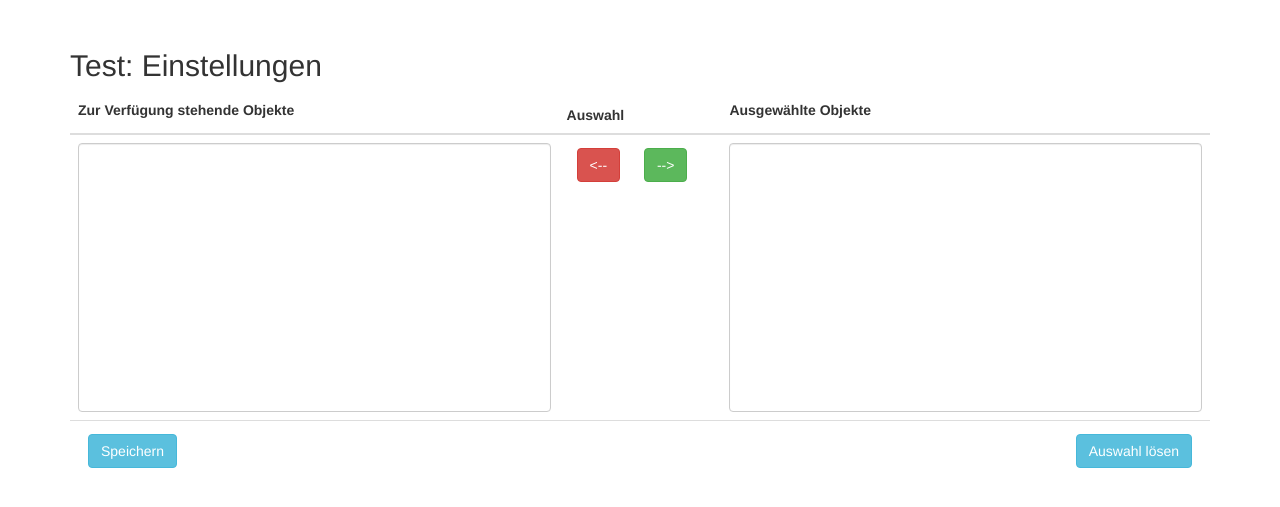
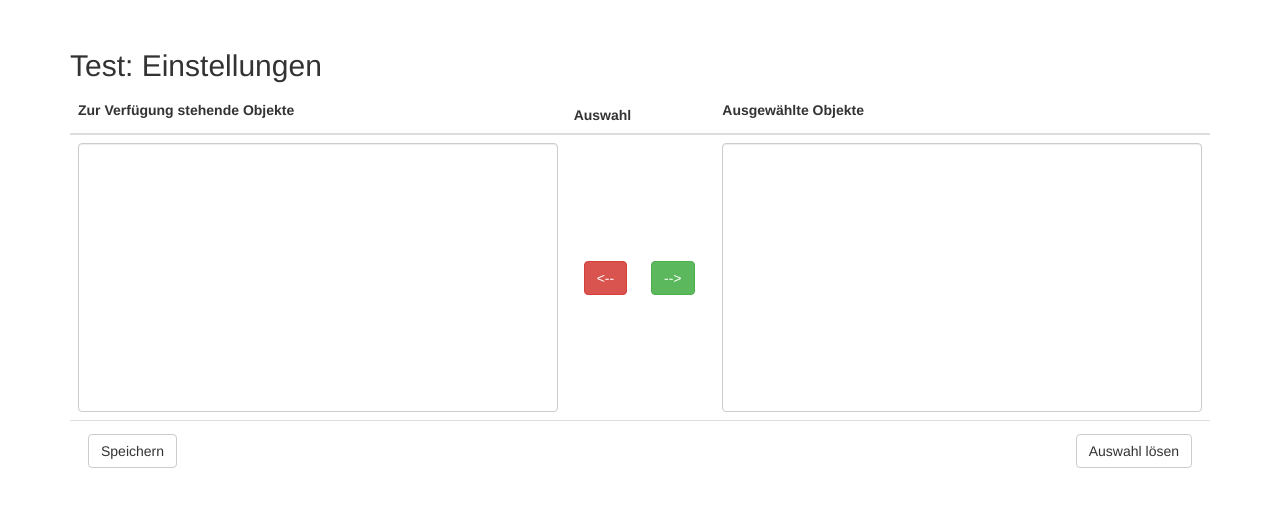
Before and after one commit to strolbor/Pi-Robiot-Workspace, a Flask app: page /api/test/1 in a window 1280 px wide. Shown: the part 51-558 px from the top of the page. Run offline with Flask 2, Linux system fonts and the light colour scheme; lists and menus that the app fills with data are empty; parts of the project's set-up code (start-up, migrations or seed data) failed here and were passed over; some libraries are stand-ins or nearby versions.

Commit message:
Template anpassen

```diff
--- a/server/forms.py
+++ b/server/forms.py
@@ -15,7 +15,6 @@ for zeile in datei:
     DARKNET_1.append(zeile)
     DARKNET_2.append([zeile,zeile])
 datei.close()
-
 
 class ChangeSammlerForm(FlaskForm):
     """ Singel Choice Formular"""
@@ -45,8 +44,7 @@ class ChangeSammlerMCP(FlaskForm):
 
 class YoloChangeSC(FlaskForm):
     """ Singel Singel Choice Formular für den Suchmodus (YOLO)"""
-    dropdown_list = ['None','person','umbrella','handbag','bottle','wine glass','cup','fork','knife','spoon','chair','mouse','book','vase','laptop']
-    textarea1 = SelectField('Gegenstand 1',choices=dropdown_list, default=1)
+    textarea1 = SelectField('Gegenstand 1',choices=DARKNET_1, default=1)
     submit = SubmitField('Speichern')
 
 class AlarmBenachrichtung(FlaskForm):
@@ -84,3 +82,5 @@ class d_felder(FlaskForm):
 
 class delete_conf_form(FlaskForm):
     submit = SubmitField("Alle Konfigs löschen")
+
+print("[API] Forms created")
--- a/server/templates/Listenfelder.html
+++ b/server/templates/Listenfelder.html
@@ -4,7 +4,7 @@
 {% block app_content %}
 <style>
 	.table th.middle {
-		width: 100px;
+		width: 90px;
 	}
 	.table input {
 		margin: 5px 10px;
@@ -22,6 +22,10 @@
     .right {
         text-align: right;
     }
+    .table td.buttons {
+        align-content: center;
+        vertical-align: middle;
+    }
 </style>
     {% if label %}<h2>{{label}}</h2>{% endif %}
     <form action="" method="post" novalidate>
@@ -38,13 +42,13 @@
             <tbody>
                 <tr>
                   <td class="eingabe">{{ form.ein(size=15, class='form-control',  multiple="multiple") }}</td>
-                  <td>{{ form.submit3(class="btn btn-danger") }} {{ form.submit2(class="btn btn-success") }}</td>
+                  <td class="buttons">{{ form.submit3(class="btn btn-danger") }} {{ form.submit2(class="btn btn-success") }}</td>
                   <td class="eingabe">{{ form.selected(size=15, class='form-control',  multiple="multiple") }}</td>
                 </tr>
                 <tr>
-                    <td class="save">{{ form.submit(class="btn btn-info") }}</td>
+                    <td class="save">{{ form.submit(class="btn btn-default") }}</td>
                     <td></td>
-                    <td class="right">{{ form.submit4(class="btn btn-info") }}</td>
+                    <td class="right">{{ form.submit4(class="btn btn-default") }}</td>
                 </tr>
             </tbody>
         </table>
```
Also changed, not shown: telegrambot/bot.py (+5 -7 lines).
